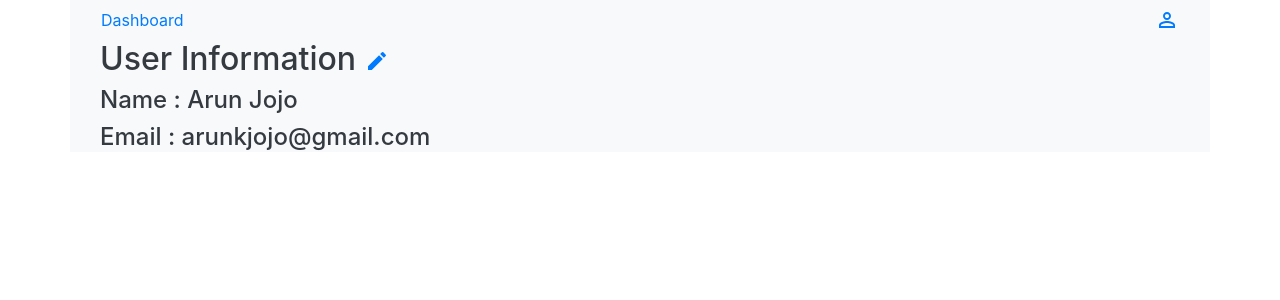
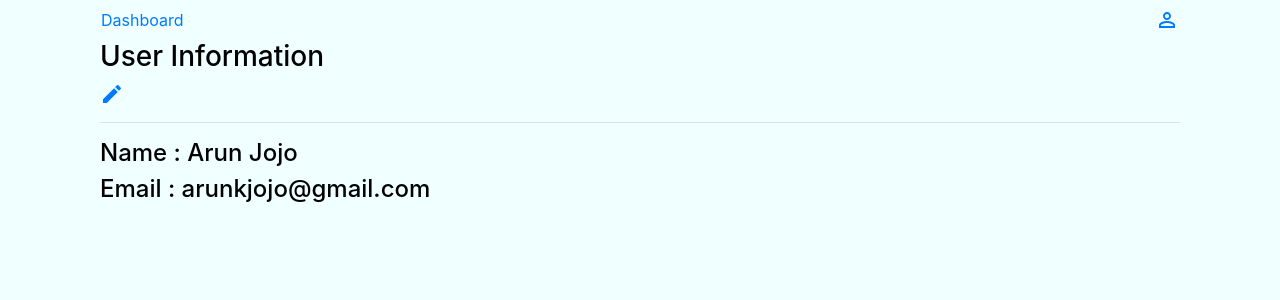
Before and after one commit to arunkjojo/react-o3sjkk, a React (Create React App) app: page /account in a window 1280 px wide. Shown: the top 300 px of the page. Built offline with nearby package versions, Linux system fonts and the light colour scheme.

Commit message:
5 files modified

```diff
--- a/src/App.js
+++ b/src/App.js
@@ -1,19 +1,19 @@
-import React from 'react';
+import React, { useEffect } from 'react';
 import { BrowserRouter, Routes, Route, Link } from 'react-router-dom';
 import { Dashboard } from './Components/Dashboard';
 import { MyAccount } from './Components/MyAccount';
 import { Edit } from './Components/Edit';
 import PersonOutlineOutlinedIcon from '@material-ui/icons/PersonOutlineOutlined';
 import { useSelector } from 'react-redux';
+import './style.css';
 export default function App() {
   const theme = useSelector((state) => state.user.theme);
+  useEffect(() => {
+    document.body.classList.toggle(`bg-${theme}-app`, theme);
+  }, [theme]);
   return (
     <BrowserRouter>
-      <div
-        className={`bg ${theme == 1 ? 'bg-dark' : 'bg-light'} text ${
-          theme == 1 ? 'text-light' : 'text-dark'
-        } container `}
-      >
+      <div className={`app container `}>
         <div className="navbar">
           <Link to="/">Dashboard</Link>{' '}
           <Link to="/account">
--- a/src/Components/Edit.js
+++ b/src/Components/Edit.js
@@ -33,7 +33,7 @@ export const Edit = () => {
   };
   return (
     <div className="container editUser">
-      <h2>User Edit</h2>
+      <h3>Edit Profile</h3>
       <form>
         <div className="form-group nameField">
           <label for="name">Name </label>
@@ -61,8 +61,8 @@ export const Edit = () => {
             onChange={themeChange}
             value={userTheme}
           >
-            <option value="0">light</option>
-            <option value="1">dark</option>
+            <option value="light">light</option>
+            <option value="dark">dark</option>
           </select>
         </div>
         <div className="form-group saveField">
--- a/src/Components/MyAccount.js
+++ b/src/Components/MyAccount.js
@@ -8,12 +8,11 @@ export const MyAccount = () => {
   const theme = useSelector((state) => state.user.theme);
   return (
     <div className="container userData">
-      <h2>
-        User Information{' '}
-        <Link to="/edit">
-          <EditIcon />
-        </Link>
-      </h2>
+      <h3>User Information </h3>
+      <Link to="/edit">
+        <EditIcon />
+      </Link>
+      <hr />
       <h4>Name : {name} </h4>
       <h4>Email : {email} </h4>
     </div>
--- a/src/Redux/userSlice.js
+++ b/src/Redux/userSlice.js
@@ -4,7 +4,7 @@ export const userSlice = createSlice({
   initialState: {
     name: 'Arun Jojo',
     email: 'arunkjojo@gmail.com',
-    theme: 0,
+    theme: 'light',
   },
   reducers: {
     save_profile: (state, action) => {
--- /dev/null
+++ b/src/style.css
@@ -0,0 +1,10 @@
+body {
+  background-color: azure;
+  color: black;
+  height: 100%;
+}
+
+body.bg-dark-app {
+  background-color: black !important;
+  color: white !important;
+}
```
